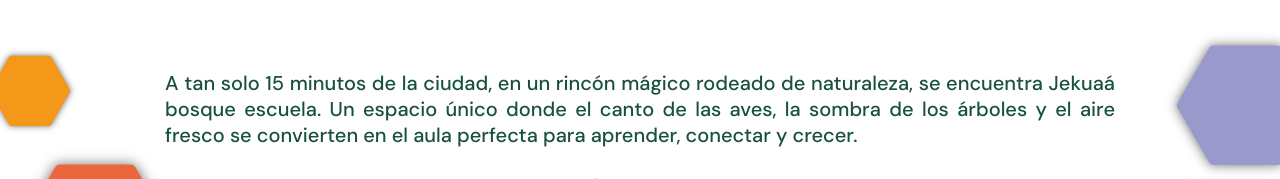
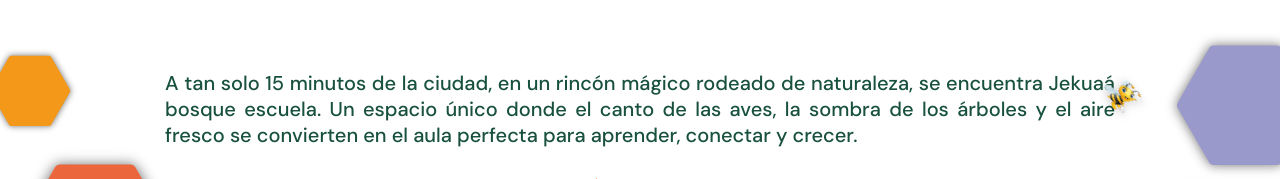
Before and after one commit to cazoni007/landing-jekuaa-vite, a React (Vite) app: page /#/ in a window 1280 px wide. Shown: the part 458-637 px from the top of the page. Built offline with nearby package versions, Linux system fonts and the light colour scheme.

Commit message:
add the bee icon into Presentation component

```diff
--- a/src/Presentation/Presentation.css
+++ b/src/Presentation/Presentation.css
@@ -34,6 +34,22 @@
     width: 1px;
     /* Tamaño mínimo */
     height: 1px;
+}
+
+.presentation__abejaDiv {
+    position: absolute;
+    animation: vuelo-natural 50s cubic-bezier(0.45, 0.05, 0.55, 0.95) infinite;
+    transform-style: preserve-3d;
+    will-change: transform, left, top;
+}
+
+/* Elimina el span si no es necesario (simplifica el HTML) */
+.presentation__abejaImg {
+    width: 2.8rem;
+    animation: aleteo 0.7s ease-in-out infinite;
+    transform-origin: center;
+    filter: drop-shadow(0 0.2rem 0.5rem rgba(0, 0, 0, 0.2));
+    opacity: 0.95;
 }
 
 .presentation__title {
@@ -79,6 +95,7 @@
     right: -10rem;
     bottom: 9.5rem;
 }
+
 .presentation__cyanHexagon svg {
     width: 20rem;
 }
@@ -87,6 +104,7 @@
     right: -6rem;
     bottom: 0rem;
 }
+
 .presentation__yellowHexagon svg {
     width: 12rem;
 }
@@ -95,6 +113,7 @@
     right: -7.5rem;
     bottom: 26rem;
 }
+
 .presentation__purpleHexagon svg {
     width: 15rem;
 }
@@ -103,6 +122,7 @@
     left: -5rem;
     top: 2rem;
 }
+
 .presentation__lightOrangeHexagon svg {
     width: 10rem;
 }
@@ -111,6 +131,7 @@
     left: -8rem;
     top: 10rem;
 }
+
 .presentation__darkOrangeHexagon svg {
     width: 16rem;
 }
@@ -164,6 +185,7 @@
         right: -6rem;
         bottom: 11rem;
     }
+
     .presentation__cyanHexagon svg {
         width: 22rem;
     }
@@ -172,6 +194,7 @@
         left: 0rem;
         top: 12rem;
     }
+
     .presentation__darkOrangeHexagon svg {
         width: 19rem;
     }
@@ -185,6 +208,7 @@
         right: -5rem;
         bottom: 30rem;
     }
+
     .presentation__purpleHexagon svg {
         width: 17rem;
     }
@@ -192,6 +216,7 @@
     .presentation__yellowHexagon {
         right: 5rem;
     }
+
     .presentation__yellowHexagon svg {
         width: 14rem;
     }
@@ -220,6 +245,10 @@
         max-width: 950px;
         font-size: 1.9rem;
     }
+
+    .presentation__abejaImg {
+        width: 3.4rem;
+    }
 }
 
 @media (min-width: 1300px) {
@@ -241,6 +270,7 @@
         right: 1rem;
         bottom: 9.6rem;
     }
+
     .presentation__cyanHexagon svg {
         width: 25rem;
     }
@@ -248,6 +278,7 @@
     .presentation__darkOrangeHexagon {
         left: -1rem;
     }
+
     .presentation__darkOrangeHexagon svg {
         width: 21rem;
     }
@@ -255,6 +286,7 @@
     .presentation__lightOrangeHexagon {
         left: 1rem;
     }
+
     .presentation__lightOrangeHexagon svg {
         width: 13rem;
     }
@@ -263,6 +295,7 @@
         right: 1rem;
         bottom: 28.4rem;
     }
+
     .presentation__purpleHexagon svg {
         width: 20rem;
     }
@@ -280,6 +313,7 @@
     .presentation__darkOrangeHexagon {
         left: 10rem;
     }
+
     .presentation__darkOrangeHexagon svg {
         width: 24rem;
     }
@@ -287,6 +321,7 @@
     .presentation__lightOrangeHexagon {
         left: 20rem;
     }
+
     .presentation__lightOrangeHexagon svg {
         width: 14rem;
     }
@@ -333,3 +368,116 @@
         opacity: 1;
     }
 }
+
+@keyframes aleteo {
+
+    0%,
+    100% {
+        transform:
+            rotate(0deg) scaleY(1) translateZ(0);
+    }
+
+    25%,
+    75% {
+        transform:
+            rotate(10deg) scaleY(0.8) translateZ(0.5rem);
+    }
+
+    50% {
+        transform:
+            rotate(-8deg) scaleY(1.1) translateZ(0.3rem);
+    }
+}
+
+@keyframes vuelo-natural {
+
+    0%,
+    100% {
+        left: 0;
+        top: 5%;
+        transform:
+            translateY(0) scale(0.9) rotate(-5deg) rotateZ(0deg) rotateY(0deg) rotateX(0deg);
+        z-index: 0;
+    }
+
+    10% {
+        left: 90%;
+        top: 15%;
+        transform:
+            translateY(-2rem) scale(1.2) rotate(25deg) rotateZ(15deg) rotateX(20deg);
+        /* Inclinación */
+        z-index: 2;
+    }
+
+    20% {
+        left: 10%;
+        top: 25%;
+        transform:
+            translateY(1rem) scale(0.5) rotate(-15deg) rotateZ(-25deg) rotateX(-10deg);
+        /* Inclinación */
+        z-index: 0;
+    }
+
+    30% {
+        left: 85%;
+        top: 40%;
+        transform:
+            translateY(-1.5rem) scale(1.1) rotate(20deg) rotateZ(30deg) rotateX(15deg);
+        /* Inclinación */
+        z-index: 2;
+    }
+
+    40% {
+        left: 15%;
+        top: 55%;
+        transform:
+            translateY(0.5rem) scale(0.7) rotate(-10deg) rotateZ(-15deg) rotateX(-15deg);
+        /* Inclinación */
+        z-index: 0;
+    }
+
+    50% {
+        left: 80%;
+        top: 70%;
+        transform:
+            translateY(-1rem) scale(1.3) rotate(15deg) rotateZ(20deg) rotateX(10deg);
+        /* Inclinación */
+        z-index: 2;
+    }
+
+    60% {
+        left: 20%;
+        top: 85%;
+        transform:
+            translateY(1.5rem) scale(0.6) rotate(-20deg) rotateZ(-30deg) rotateX(-20deg);
+        /* Inclinación */
+        z-index: 0;
+    }
+
+    70% {
+        left: 75%;
+        top: 88%;
+        transform:
+            translateY(2rem) scale(1.2) rotate(10deg) rotateZ(25deg) rotateX(25deg);
+        /* Inclinación */
+        z-index: 2;
+    }
+
+    80% {
+        left: 30%;
+        top: 75%;
+        transform:
+            translateY(-0.5rem) scale(0.5) rotate(-25deg) rotateZ(-20deg) rotateX(-10deg);
+        /* Inclinación */
+        z-index: 0;
+    }
+
+    90% {
+        left: 65%;
+        top: 50%;
+        transform:
+            translateY(1rem) scale(1.2) rotate(5deg) rotateZ(15deg) rotateX(15deg);
+        /* Inclinación */
+        z-index: 2;
+    }
+}
--- a/src/Presentation/index.jsx
+++ b/src/Presentation/index.jsx
@@ -17,7 +17,8 @@
         errorPresentation,
         isDesktop,
         setIsDesktop,
-        handleVideoError, } = React.useContext(LandingContext)
+        handleVideoError,
+        abejita } = React.useContext(LandingContext)
 
     const introSpeech = useIntersectionObserver();
     const title1 = useIntersectionObserver();
@@ -66,11 +67,14 @@
                 </div>
             )}
             <div className="presentation" id="presentation">
-                <CyanHexagon extra={"presentation__cyanHexagon"}/>
-                <YellowHexagon extra={"presentation__yellowHexagon"}/>
-                <PurpleHexagon extra={"presentation__purpleHexagon"}/>
-                <LightOrangeHexagon extra={"presentation__lightOrangeHexagon"}/>
-                <DarkOrangeHexagon extra={"presentation__darkOrangeHexagon"}/>
+                <div className="presentation__abejaDiv">
+                    <img className="presentation__abejaImg" src={abejita} alt="abejita" />
+                </div>
+                <CyanHexagon extra={"presentation__cyanHexagon"} />
+                <YellowHexagon extra={"presentation__yellowHexagon"} />
+                <PurpleHexagon extra={"presentation__purpleHexagon"} />
+                <LightOrangeHexagon extra={"presentation__lightOrangeHexagon"} />
+                <DarkOrangeHexagon extra={"presentation__darkOrangeHexagon"} />
                 <p ref={introSpeech.ref} className={`presentation__introSpeech hidden`}>A tan solo 15 minutos de la ciudad, en un rincón mágico rodeado de naturaleza, se encuentra Jekuaá bosque escuela. Un espacio único donde el canto de las aves, la sombra de los árboles y el aire fresco se convierten en el aula perfecta para aprender, conectar y crecer.</p>
                 <h2 ref={title1.ref} className={`presentation__title hidden`}>Quiénes somos</h2>
                 <p ref={speech1.ref} className={`presentation__speech hidden`}>
```
